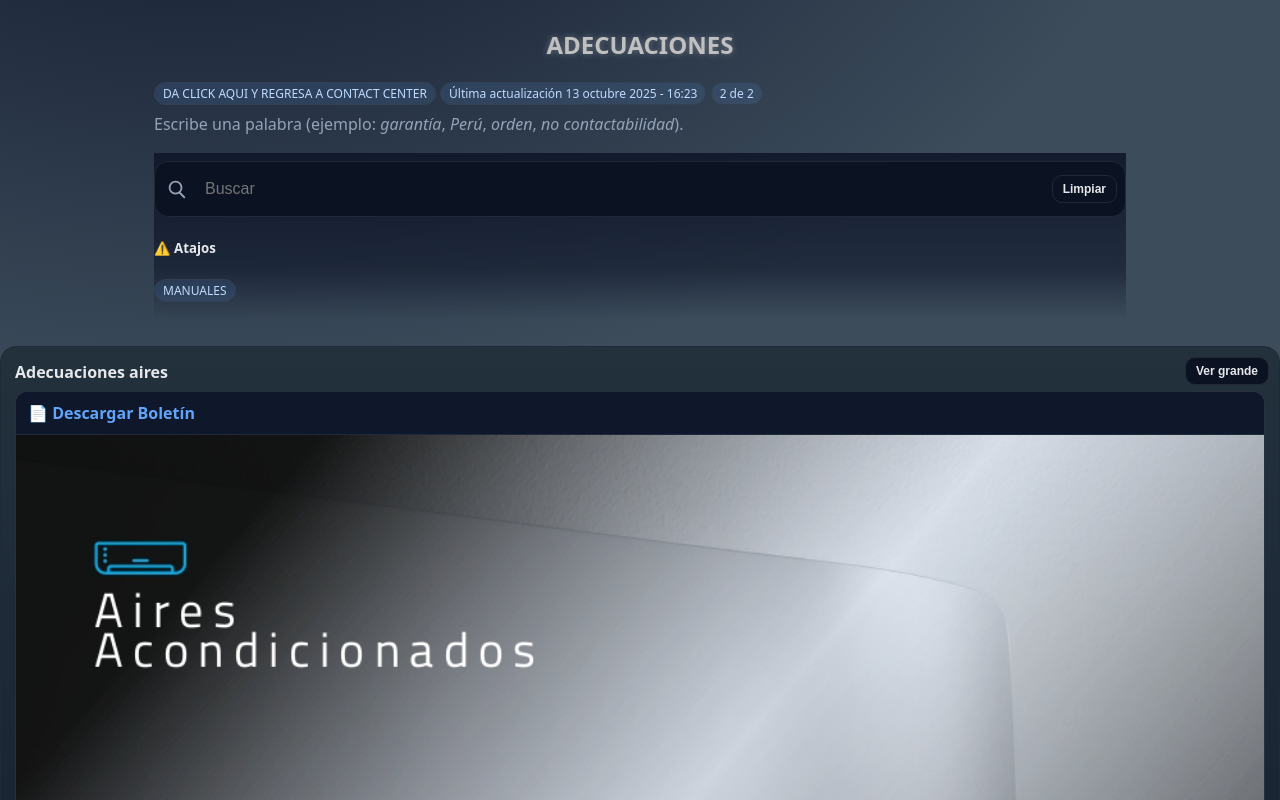
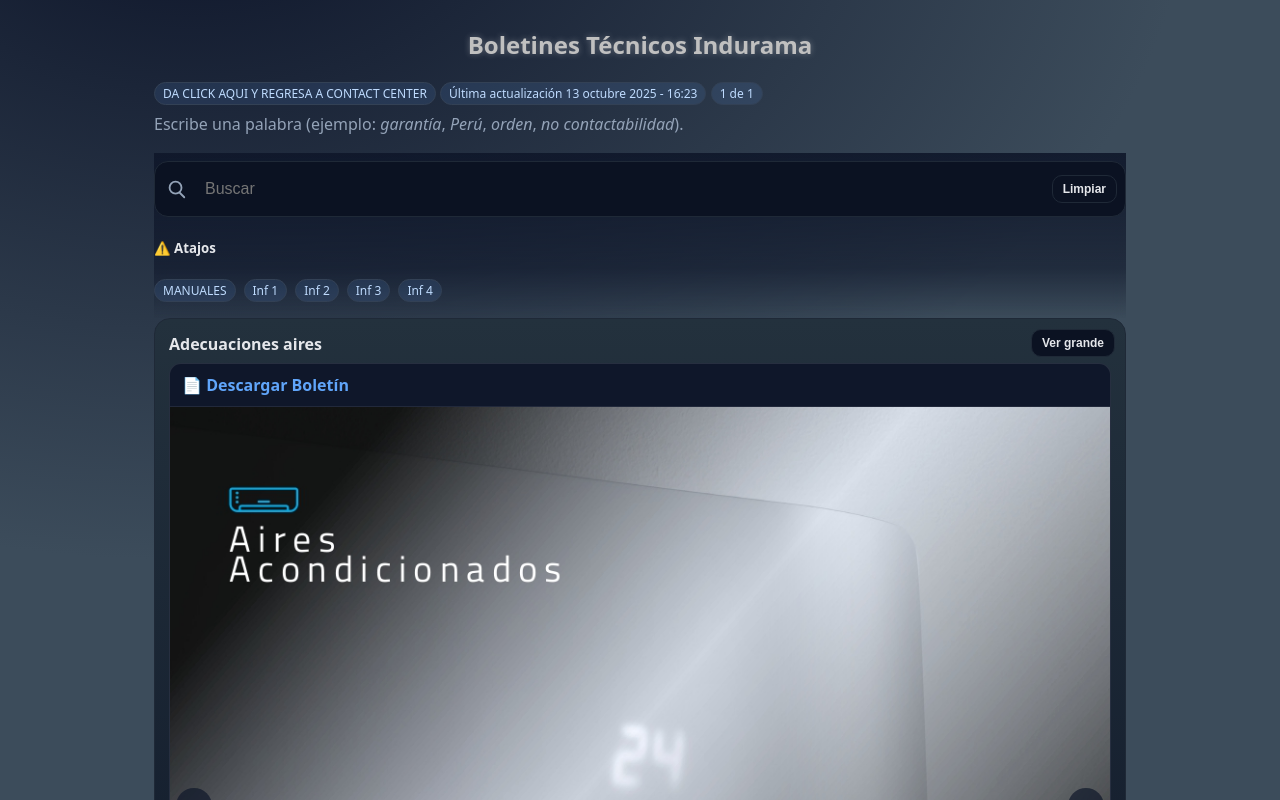
Before and after one commit to UserTestCC/adecuaciones_boletin, a plain HTML site: page index.html in a window 1280 px wide. Shown: the top 800 px of the page. Drawn offline with Linux system fonts and the light colour scheme.

Commit message:
Update index.html

```diff
--- a/index.html
+++ b/index.html
@@ -100,7 +100,7 @@
 <body>
   <div class="wrap">
     <h2 style="text-align:center; color:#C0C0C0; text-shadow:0 0 6px rgba(255,255,255,0.3);">
-      ADECUACIONES
+      Boletines Técnicos Indurama
     </h2>
 
     <a class="pill"
@@ -122,13 +122,13 @@
         <button id="clear" class="btn small ghost">Limpiar</button>
       </div>
 
-<h5> ⚠️ Atajos </h5>
+      <h5> ⚠️ Atajos </h5>
       <div class="notices">
         <a class="pill" href="https://serviandinasaec-my.sharepoint.com/personal/comercial_indurama_consensocorp_com/_layouts/15/onedrive.aspx?e=5%3A0151bfdf092447009da05cb9e260a6d7&sharingv2=true&fromShare=true&at=9&CID=91db18d8%2Ddf2e%2D42ea%2D8f0e%2D1e62a3a0ca79&id=%2Fpersonal%2Fcomercial%5Findurama%5Fconsensocorp%5Fcom%2FDocuments%2FComercial%5F%2FComercial%2FPostVenta%2F1%2E%20%C3%81rea%20T%C3%A9cnica%2FManuales%20de%20usuario%20para%20call%20center&FolderCTID=0x012000D7385C505CFF6840801C15F73BE959EF&view=0" target="_blank" rel="noopener noreferrer">MANUALES</a>
-      </div>
-
-
-
+        <a class="pill" href="https://forms.office.com/Pages/ResponsePage.aspx?id=uip0P785xEW-HqHpB62jPHVxyypeqnZCnxo7gBxjSdVUNlBPVk5aVTExMjhWTkJJNEpEQUlJUlIzNy4u" target="_blank" rel="noopener noreferrer">Inf 1</a>
+        <a class="pill" href="https://serviandinasaec-my.sharepoint.com/:x:/r/personal/nnieves_indurama_com/_layouts/15/Doc.aspx?sourcedoc=%7B144AFE7B-5BDE-4AF0-B0DD-E420B6303CAF%7D&file=CONSOLIDADO%20CONTAC%20CENTER.xlsx&action=default&mobileredirect=true&DefaultItemOpen=1" target="_blank" rel="noopener noreferrer">Inf 2</a>
+        <a class="pill" href="https://indurama-f99b2.web.app/teamMembersClients" target="_blank" rel="noopener noreferrer">Inf 3</a>
+        <a class="pill" href="https://serviandinasaec-my.sharepoint.com/:x:/r/personal/servicio_cliente6_servihogar_com_ec/_layouts/15/Doc.aspx?sourcedoc=%7B47069820-8D2E-4666-A21D-E4004F801109%7D&file=Registro%20de%20Tickets%20Indurama.xlsx&action=edit&mobileredirect=true&wdMsFormsCorrelationId=e10fa4fd-92c2-49ea-a678-0442c1b0bb6b&wdtf=%20Microsoft.Office.Excel.FMsFormsMetadataInWorkbookMetadata%3Atrue" target="_blank" rel="noopener noreferrer">Inf 4</a>
       </div>
     </div>
 
@@ -190,43 +190,6 @@
   <span slot="caption">Desliza para ver todos los boletines.</span>
 </x-carousel-card>`
       },
-
-
- {
-        name: 'Adecuaciones Campanas ',
-        wide: true,
-        body: `
-<x-carousel-card autoplay interval="4000">
-  <span slot="title">
-    <a href="boletin_octubre.pdf" download
-       style="color:#60a5fa; text-decoration:none; font-weight:700;">
-      📄 Descargar Boletín
-    </a>
-  </span>
-
-  <img src="Requisitos de instalaciones_page-0017.jpg" alt="Boletín 0">
-  <img src="Requisitos de instalaciones_page-0018.jpg" alt="Boletín 0">
-  <img src="Requisitos de instalaciones_page-0019.jpg" alt="Boletín 0">
-  <img src="Requisitos de instalaciones_page-0020.jpg" alt="Boletín 0">
-  <img src="Requisitos de instalaciones_page-0021.jpg" alt="Boletín 0">
-  <img src="Requisitos de instalaciones_page-0022.jpg" alt="Boletín 0">
-  <img src="Requisitos de instalaciones_page-0023.jpg" alt="Boletín 0">
-  <img src="Requisitos de instalaciones_page-0024.jpg" alt="Boletín 0">
-  <img src="Requisitos de instalaciones_page-0025.jpg" alt="Boletín 0">
-  <img src="Requisitos de instalaciones_page-0026.jpg" alt="Boletín 0">
-  <img src="Requisitos de instalaciones_page-0027.jpg" alt="Boletín 0">
-  <img src="Requisitos de instalaciones_page-0028.jpg" alt="Boletín 0">
-  <img src="Requisitos de instalaciones_page-0029.jpg" alt="Boletín 0">
-  <img src="Requisitos de instalaciones_page-0030.jpg" alt="Boletín 0">
-  <img src="Requisitos de instalaciones_page-0031.jpg" alt="Boletín 0">
-  <img src="Requisitos de instalaciones_page-0032.jpg" alt="Boletín 0">
-
-
-  <span slot="caption">Desliza para ver todos los boletines.</span>
-</x-carousel-card>`
-      },
-
-
     ];
 
     // DOM
```
